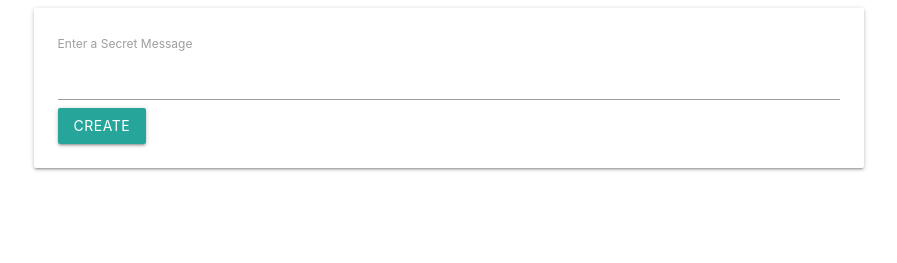
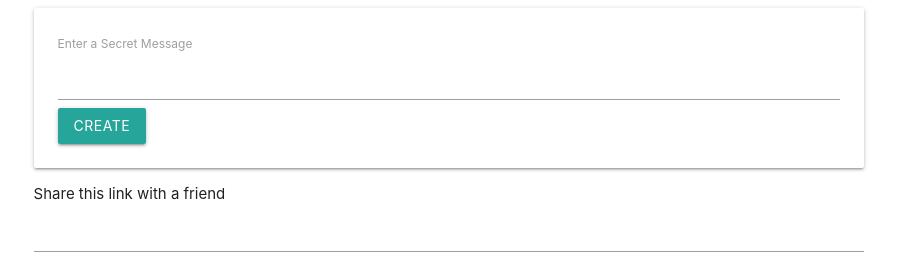
Before and after one commit to 8catherine-alexandra8/secretMessage, a plain HTML site: page index.html in a window 1280 px wide. Shown: the whole page, without its empty margins (191-1088 px from the left). Drawn offline with nearby package versions, Linux system fonts and the light colour scheme.

Commit message:
added HTML for displaying encrypted string and user instructions for what to do with it

```diff
--- a/index.html
+++ b/index.html
@@ -13,11 +13,18 @@
                 <div class="card-panel">
                     <form>
                         <label>Enter a Secret Message</label>
-                        <input/>
+                        <input id="message-input"/>
                         <button class="btn">Create</button>
                     </form>
                 </div>
-
+<!--message to display to user after they enter a secret message
+submit form-->
+                <div>
+                 Share this link with a friend
+                 <!--this input will be selected and put in the encrypted
+                string that we want the user to copy and share-->
+                 <input id="link-input"/>
+                </div>
             </div>
         </div>
         <script src="index.js"></script>
```
